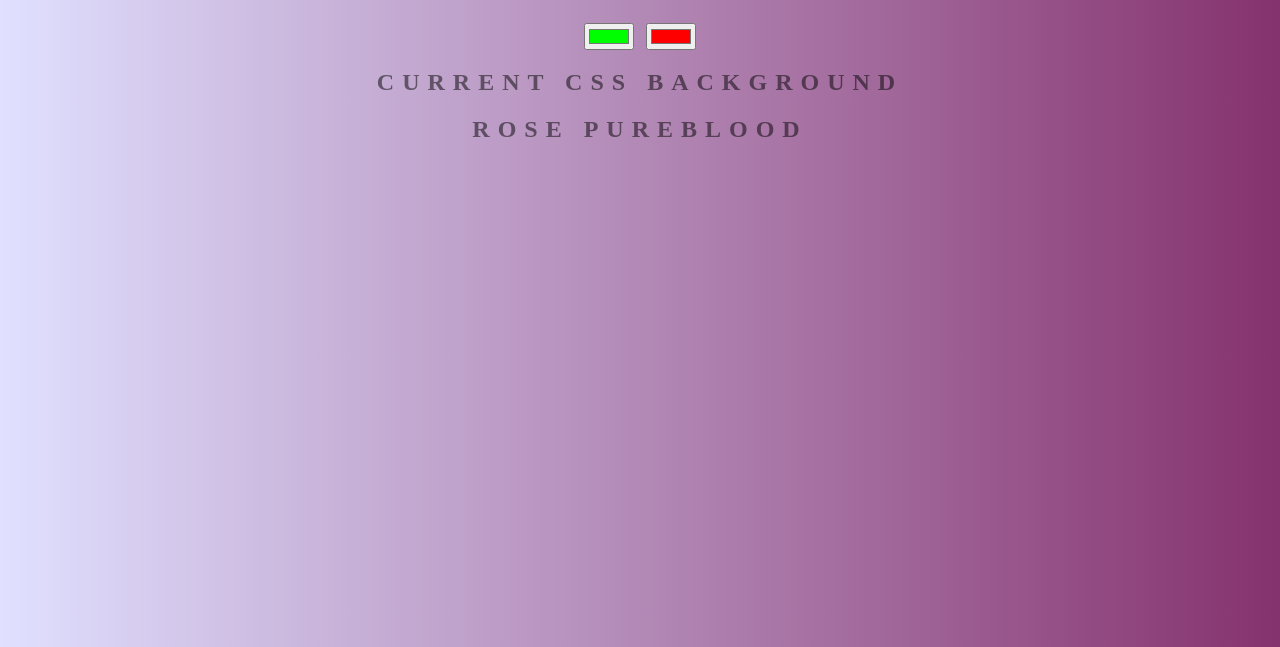
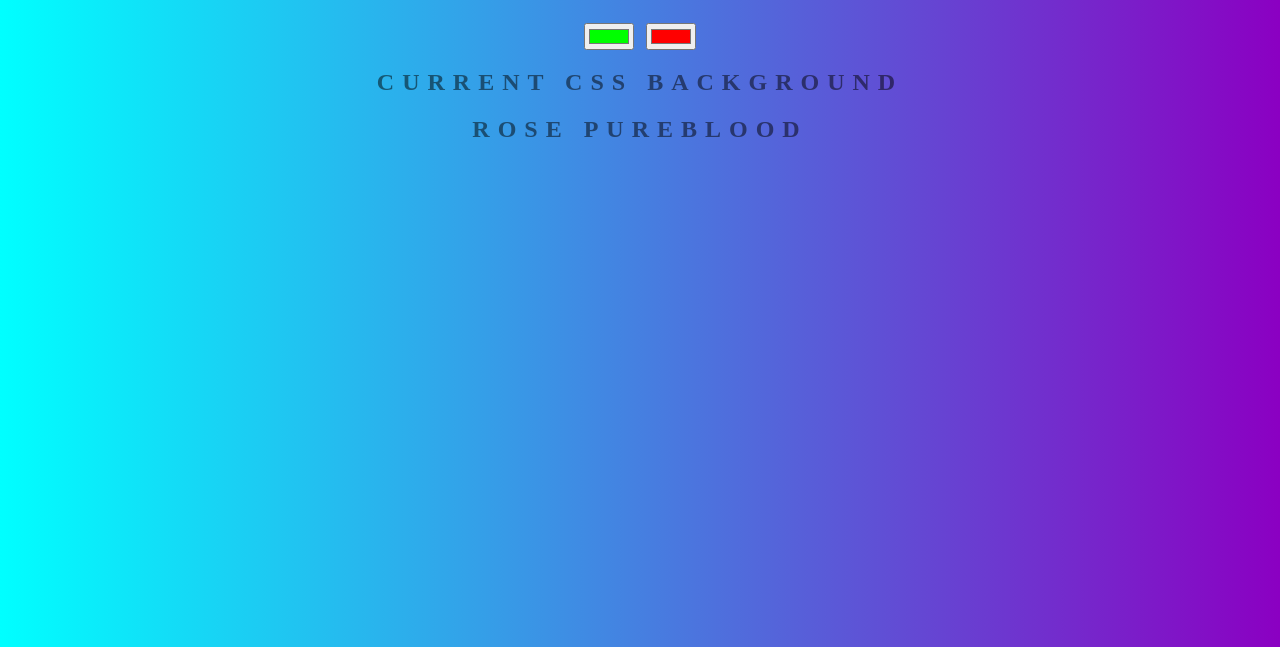
Before and after one commit to FurkanAydgan/backgroundgenerater.github.io, a plain HTML site: page index.html in a window 1280 px wide. Shown: the part 153-800 px from the top of the page. Drawn offline with Linux system fonts and the light colour scheme.

Commit message:
colar change

```diff
--- a/style.css
+++ b/style.css
@@ -5,8 +5,7 @@ body {
     text-transform: uppercase;
     letter-spacing: .5em;
     top: 15%;
-	background: linear-gradient(to right, #e0e0ff
- , #85326d); /* Standard syntax */
+	background: linear-gradient(to right, rgb(0, 255, 255), rgb(139, 0, 194));
 }
 
 h1 {
```
Also changed, not shown: a.txt (deleted).
